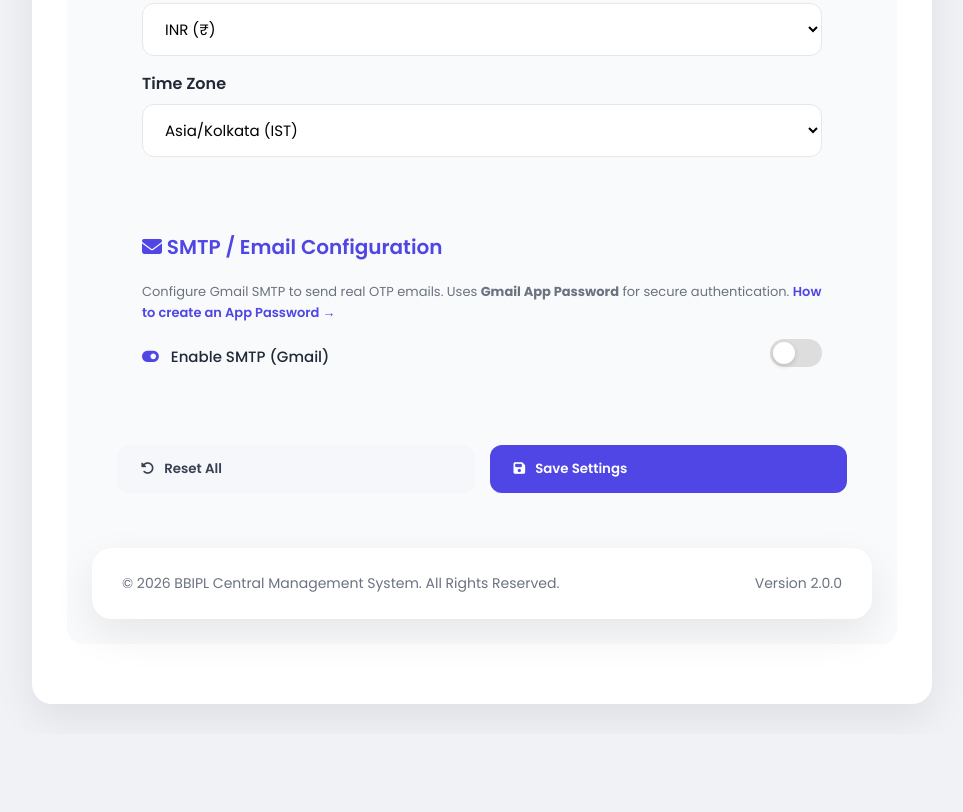
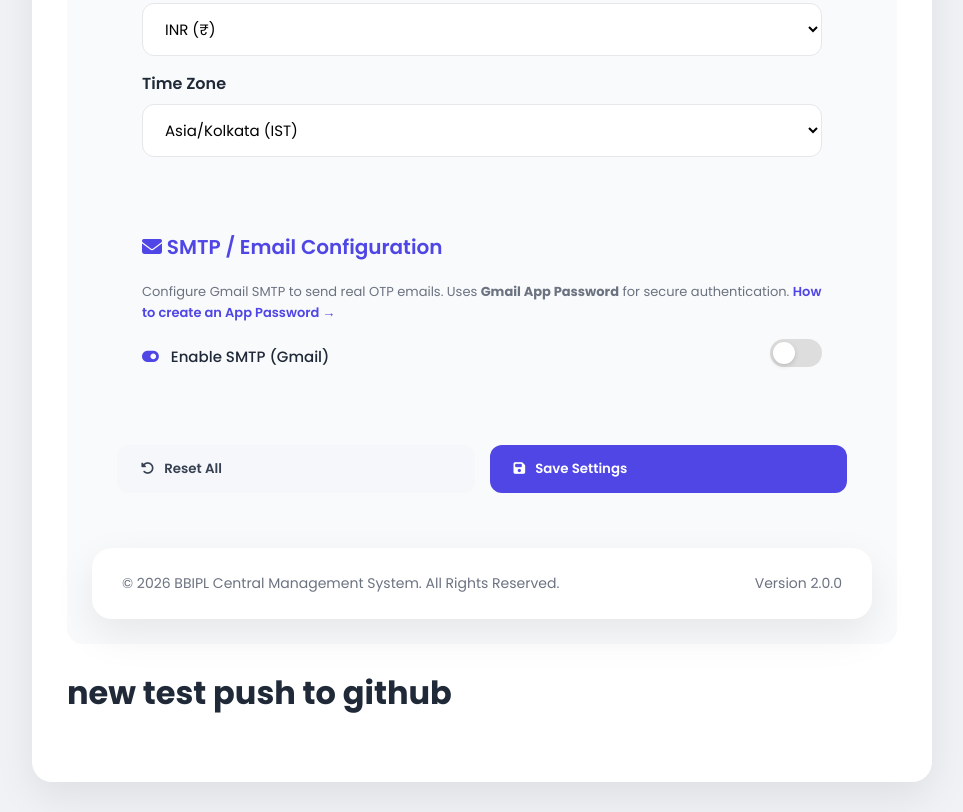
Before and after one commit to h1a2r3s4h5001-max/bbipl_dashboard, a plain HTML site: page settings.html in a window 1280 px wide. Shown: the part 1866-2678 px from the top of the page, without its empty margins (298-1261 px from the left). Before the commit the page ends 2600 px from the top, so only its background shows below. Drawn offline with nearby package versions, Linux system fonts and the light colour scheme; no server answers; sample sign-in values are in the browser's storage.

Commit message:
new test push

```diff
--- a/settings.html
+++ b/settings.html
@@ -272,6 +272,6 @@ document.addEventListener("DOMContentLoaded", () => {
     });
 });
 </script>
-
+<h1>new test push to github</h1>
 </body>
 </html>
```
